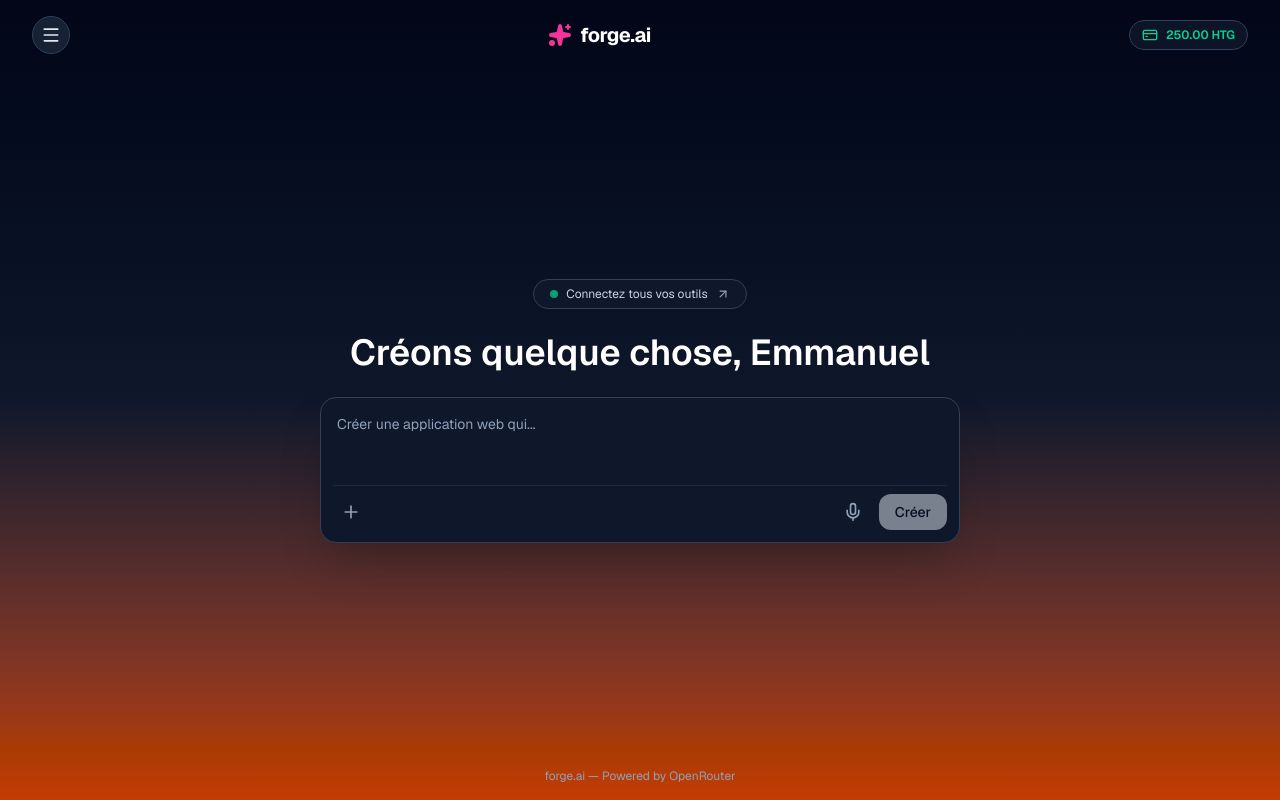
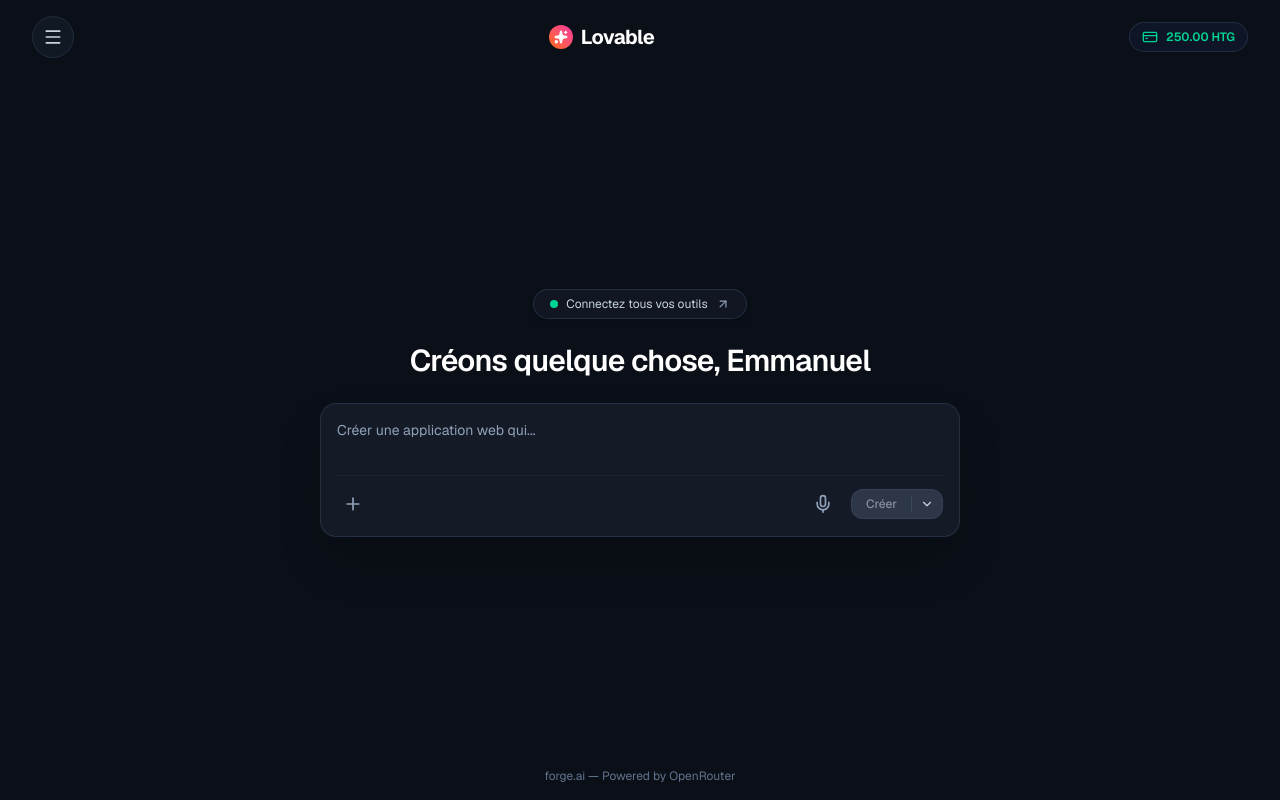
Before and after one commit to Emmanuel537-cybert/Forge-ai, a Next.js app: page / in a window 1280 px wide. Built offline with nearby package versions, Linux system fonts and the light colour scheme.

Commit message:
Update page.tsx

```diff
--- a/app/page.tsx
+++ b/app/page.tsx
@@ -1,6 +1,7 @@
 "use client";
 import { useState } from "react";
-import { Sparkles, Menu, X, Plus, Mic, ArrowUpRight, CreditCard, User } from "lucide-react";
+import { Sparkles, Menu, X, Plus, Mic, ArrowUpRight, CreditCard, User, ChevronDown } from "lucide-react";
+
 export default function Home() {
   const [isSidebarOpen, setIsSidebarOpen] = useState(false);
   const [creditsHTG, setCreditsHTG] = useState(250.00);
@@ -8,17 +9,21 @@
   const [input, setInput] = useState("");
   const [isLoading, setIsLoading] = useState(false);
   const [messages, setMessages] = useState<Array<{ role: string; content: string }>>([]);
+
   const handleSend = async () => {
     if (!input.trim() || isLoading) return;
+
     if (creditsHTG < costPerPrompt) {
       alert("⚠️ Kredi Goud ou fini! Tanpri rechaje kont ou.");
       return;
     }
+
     const userText = input;
     setInput("");
     const updatedMessages = [...messages, { role: 'user', content: userText }];
     setMessages(updatedMessages);
     setIsLoading(true);
+
     try {
       const res = await fetch('/api/chat', {
         method: 'POST',
@@ -30,7 +35,9 @@
           }))
         }),
       });
+
       const data = await res.json();
+
       if (res.ok) {
         const aiResponse = data.text || data.choices?.[0]?.message?.content || "Mwen pa jwenn repons.";
         setCreditsHTG(prev => prev - costPerPrompt);
@@ -44,26 +51,29 @@
       setIsLoading(false);
     }
   };
+
   return (
-    <div className="min-h-screen w-full bg-slate-950 text-white font-sans flex flex-col justify-between relative overflow-y-auto">
-      {/* Background Style Lovable */}
-      <div className="fixed inset-0 pointer-events-none bg-gradient-to-b from-slate-950 via-slate-900 to-orange-600/80" />
+    <div className="min-h-screen w-full bg-[#0b0f17] text-white font-sans flex flex-col justify-between relative overflow-hidden">
+      {/* Background Gradient Style Lovable Exact */}
+      <div className="fixed inset-0 pointer-events-none bg-[radial-gradient(ellipse_at_top,_var(--tw-gradient-stops))] from-slate-900 via-[#0b0f17] to-orange-600/70" />
 
       {/* Header */}
       <header className="relative z-20 flex items-center justify-between p-4 md:px-8">
         <button
           onClick={() => setIsSidebarOpen(!isSidebarOpen)}
-          className="p-2 bg-slate-800/80 rounded-full border border-slate-700 hover:bg-slate-700 transition-colors"
+          className="p-2.5 bg-slate-800/40 rounded-full border border-slate-700/50 hover:bg-slate-700/50 transition-colors"
         >
-          <Menu className="w-5 h-5 text-slate-200" />
+          <Menu className="w-5 h-5 text-slate-300" />
         </button>
 
         <div className="flex items-center gap-2">
-          <Sparkles className="w-6 h-6 text-pink-500 fill-pink-500" />
-          <span className="font-bold text-xl tracking-tight text-white">forge.ai</span>
+          <div className="w-6 h-6 rounded-full bg-gradient-to-tr from-orange-500 to-pink-500 flex items-center justify-center">
+            <Sparkles className="w-3.5 h-3.5 text-white fill-white" />
+          </div>
+          <span className="font-bold text-xl tracking-tight text-white">Lovable</span>
         </div>
 
-        <div className="flex items-center gap-2 bg-slate-900/90 px-3 py-1.5 rounded-full border border-slate-700">
+        <div className="flex items-center gap-2 bg-slate-900/80 px-3 py-1.5 rounded-full border border-slate-700/60">
           <CreditCard className="w-4 h-4 text-emerald-400" />
           <span className="text-xs font-semibold text-emerald-400">{creditsHTG.toFixed(2)} HTG</span>
         </div>
@@ -72,7 +82,7 @@
       {/* Sidebar */}
       {isSidebarOpen && (
         <div className="fixed inset-0 z-50 bg-black/70 flex">
-          <div className="w-72 bg-slate-900 h-full p-4 flex flex-col justify-between border-r border-slate-800">
+          <div className="w-72 bg-[#0d1117] h-full p-4 flex flex-col justify-between border-r border-slate-800">
             <div>
               <div className="flex items-center justify-between mb-6">
                 <span className="font-bold text-lg text-white">Meni Pwojè</span>
@@ -100,55 +110,65 @@
       <main className="relative z-20 flex-1 flex flex-col items-center justify-center px-4 py-6 max-w-2xl mx-auto w-full">
         {messages.length === 0 ? (
           <div className="w-full flex flex-col items-center">
-            {/* Tag */}
-            <div className="mb-6 inline-flex items-center gap-2 bg-slate-900 border border-slate-700 rounded-full px-4 py-1.5 text-xs text-slate-300">
-              <span className="flex h-2 w-2 rounded-full bg-emerald-400 animate-pulse" />
+            {/* Top Tag Pill */}
+            <div className="mb-6 inline-flex items-center gap-2 bg-[#121824]/90 border border-slate-700/60 rounded-full px-4 py-1.5 text-xs text-slate-300 shadow-md">
+              <span className="flex h-2 w-2 rounded-full bg-emerald-400" />
               <span>Connectez tous vos outils</span>
               <ArrowUpRight className="w-3.5 h-3.5 text-slate-400" />
             </div>
 
             {/* Title */}
-            <h1 className="text-2xl md:text-4xl font-semibold text-center mb-6 text-white">
+            <h1 className="text-2xl md:text-3xl font-semibold text-center mb-6 text-white tracking-tight">
               Créons quelque chose, Emmanuel
             </h1>
-            {/* Input Box Active */}
-            <div className="w-full bg-slate-900 rounded-2xl border border-slate-700 p-3 shadow-2xl">
+
+            {/* Exact Lovable Input Box */}
+            <div className="w-full bg-[#161c28]/95 rounded-2xl border border-slate-700/60 p-4 shadow-2xl backdrop-blur-md">
               <textarea
                 value={input}
                 onChange={(e) => setInput(e.target.value)}
                 placeholder="Créer une application web qui..."
-                rows={3}
-                className="w-full bg-transparent text-slate-100 placeholder-slate-400 text-sm focus:outline-none resize-none p-1"
+                rows={2}
+                className="w-full bg-transparent text-slate-100 placeholder-slate-400 text-sm focus:outline-none resize-none"
               />
-              <div className="flex items-center justify-between pt-2 border-t border-slate-800">
-                <button type="button" className="p-2 text-slate-400 hover:text-white">
+              <div className="flex items-center justify-between pt-3 mt-2 border-t border-slate-800/80">
+                <button type="button" className="p-1.5 text-slate-400 hover:text-white rounded-lg transition-colors">
                   <Plus className="w-5 h-5" />
                 </button>
-                <div className="flex items-center gap-2">
-                  <button type="button" className="p-2 text-slate-400 hover:text-white">
+
+                <div className="flex items-center gap-3">
+                  <button type="button" className="p-1.5 text-slate-400 hover:text-white rounded-lg transition-colors">
                     <Mic className="w-5 h-5" />
                   </button>
+
+                  {/* Lovable "Créer" Split Dropdown Button */}
+                  <div className="flex items-center bg-[#2d3748] hover:bg-[#3a475c] text-slate-200 rounded-xl overflow-hidden transition-colors border border-slate-600/40">
                     <button
                       type="button"
                       onClick={handleSend}
                       disabled={isLoading || !input.trim()}
-                    className="bg-slate-200 hover:bg-white text-slate-950 px-4 py-2 rounded-xl font-medium text-sm transition-colors disabled:opacity-50"
+                      className="px-3.5 py-1.5 font-medium text-xs disabled:opacity-50"
                     >
                       Créer
+                    </button>
+                    <div className="w-[1px] h-4 bg-slate-600/60" />
+                    <button type="button" className="px-2 py-1.5 text-slate-300">
+                      <ChevronDown className="w-3.5 h-3.5" />
                     </button>
                   </div>
                 </div>
               </div>
             </div>
+          </div>
         ) : (
-          /* Chat Area */
+          /* Chat Output */
           <div className="w-full space-y-4 my-auto">
             {messages.map((m, idx) => (
               <div key={idx} className={`flex ${m.role === 'user' ? 'justify-end' : 'justify-start'}`}>
                 <div className={`max-w-[90%] rounded-2xl px-5 py-3 text-sm leading-relaxed ${
                   m.role === 'user'
                     ? 'bg-indigo-600 text-white'
-                    : 'bg-slate-900 border border-slate-700 text-slate-100'
+                    : 'bg-[#161c28] border border-slate-700 text-slate-100'
                 }`}>
                   {m.content}
                 </div>
@@ -170,8 +190,9 @@
           </div>
         )}
       </main>
+
       {/* Footer */}
-      <footer className="relative z-20 p-4 text-center text-xs text-slate-400">
+      <footer className="relative z-20 p-4 text-center text-xs text-slate-500">
         forge.ai — Powered by OpenRouter
       </footer>
     </div>
```
Lines whose indentation alone changed are shown as unchanged.
